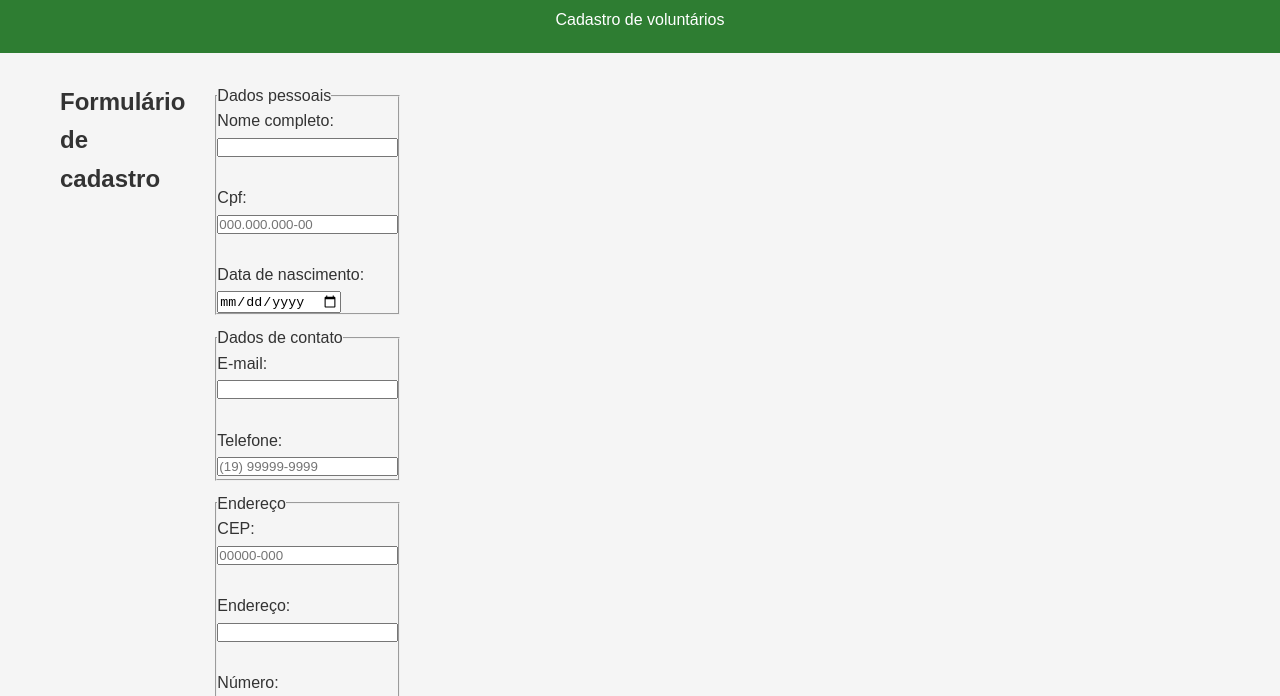
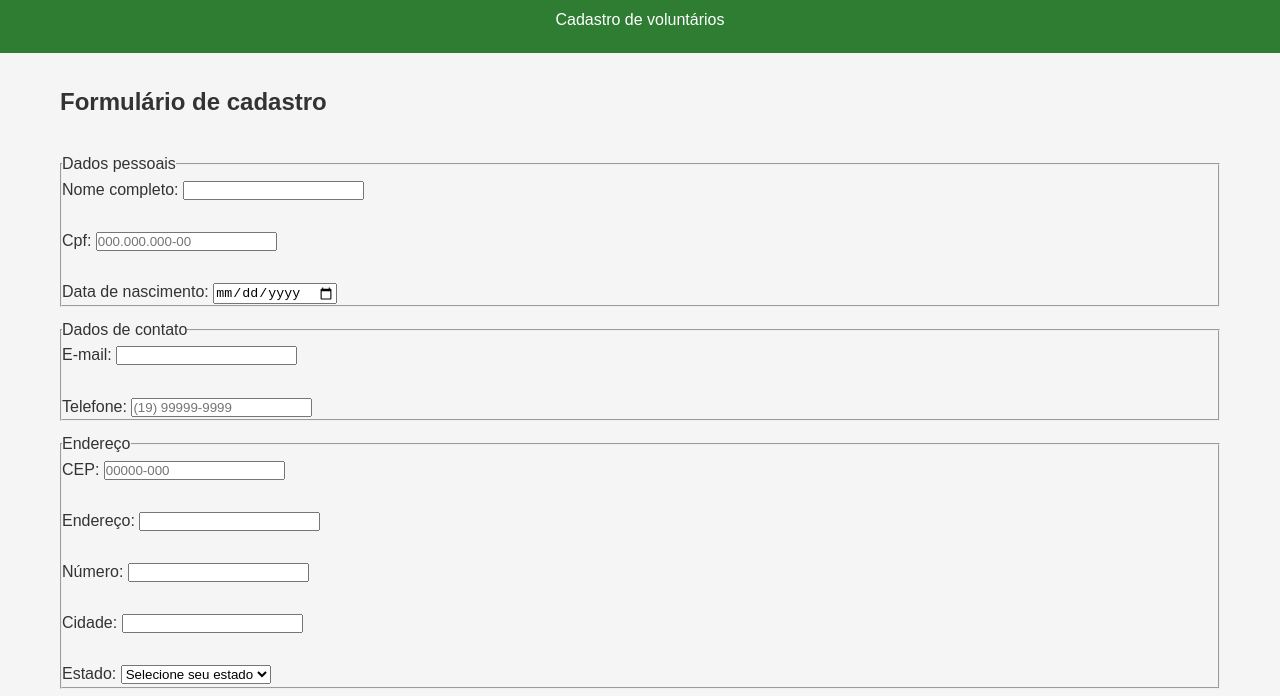
Before and after one commit to malima-arch/Instituto-Mais-Vida, a website built with Vite: page html/cadastro.html in a window 1280 px wide. Shown: the part 74-770 px from the top of the page. Built offline with nearby package versions, Linux system fonts and the light colour scheme; a script that the page names is missing.

Commit message:
feat: adiciona acesso ao cadastro

```diff
--- a/css/style.css
+++ b/css/style.css
@@ -403,3 +403,11 @@ textarea:focus:invalid {
     border: 2px solid #2e7d32;
     background-color: #e8f5e9;
 }
+/* Ajuste do formulário de cadastro */
+main > h2 {
+    grid-column: span 12;
+}
+main > form {
+    grid-column: span 12;
+    width: 100%;
+}
--- a/html/cadastro.html
+++ b/html/cadastro.html
@@ -13,7 +13,7 @@
         </header>
         <main>
             <h2>Formulário de cadastro</h2>
-            <form id="cadastro-form" novalidate>
+            <form id="cadastro-form">
                 <fieldset>
                     <legend>Dados pessoais</legend>
                     <label for="nome">Nome completo:</label>
```
Also changed, not shown: html/index.html (+1 -0 lines).
